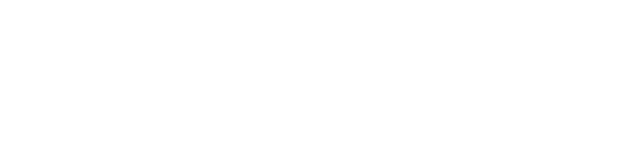
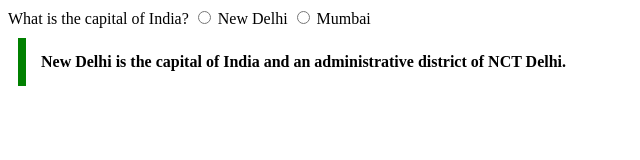
Before and after one commit to acciojob/trivia-Gaurav10997, a website: page main.html in a window 1280 px wide. Shown: the whole page, without its empty margins (0-640 px from the left). Drawn offline with Linux system fonts and the light colour scheme.

Commit message:
completed

```diff
--- a/main.html
+++ b/main.html
@@ -8,6 +8,19 @@
 
 <body>
 	<!-- the entire body must be written by student -->
+	<label for="capital">
+		<label for="newDelhi">
+			What is the capital of India?
+			<input type="radio" id="newDelhi" name="capital" value="New Delhi">
+			New Delhi
+		</label>
+		<label for="mumbai">
+			<input type="radio" id="mumbai" name="capital" value="Mumbai">
+			Mumbai
+		</label>
+
+	<blockquote>New Delhi is the capital of India and an administrative district of NCT Delhi.</blockquote>
+
     <script type="text/javascript" src="./script.js">
 </script>
 
--- a/styles.css
+++ b/styles.css
@@ -1,2 +1,10 @@
+blockquote{
+    max-width: 600px;
+    margin: 10px;
+    padding: 15px;
+    border-left: 8px solid green;
+    background-color: f8fffe;
+    font-weight: bold;
 
+}
 /* Your CSS Code here. */
```
